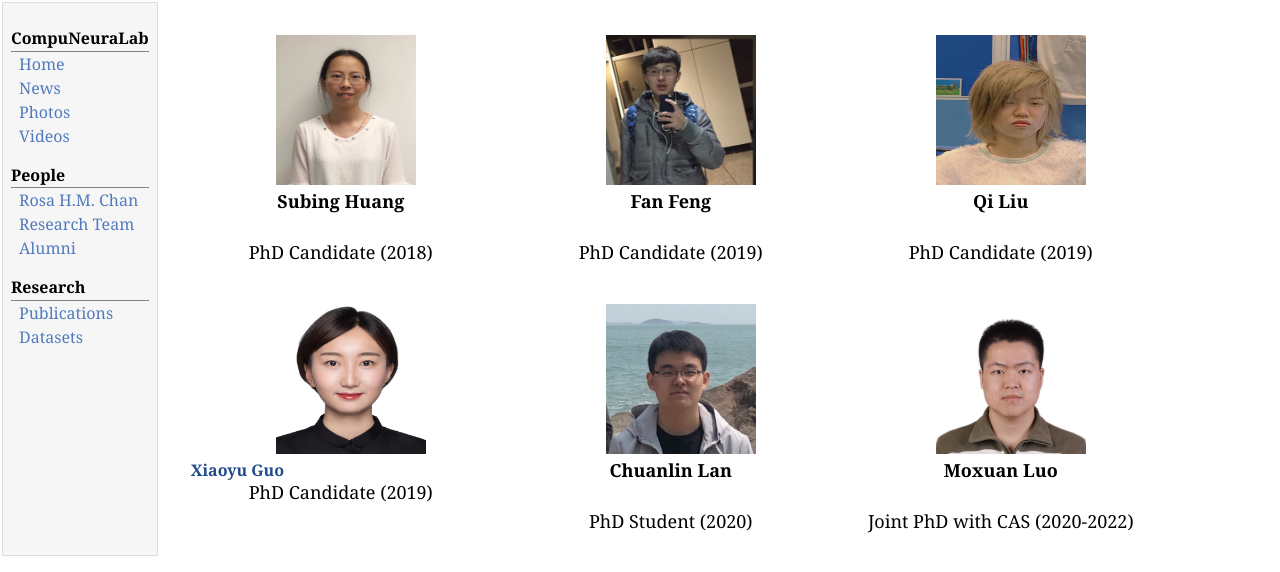
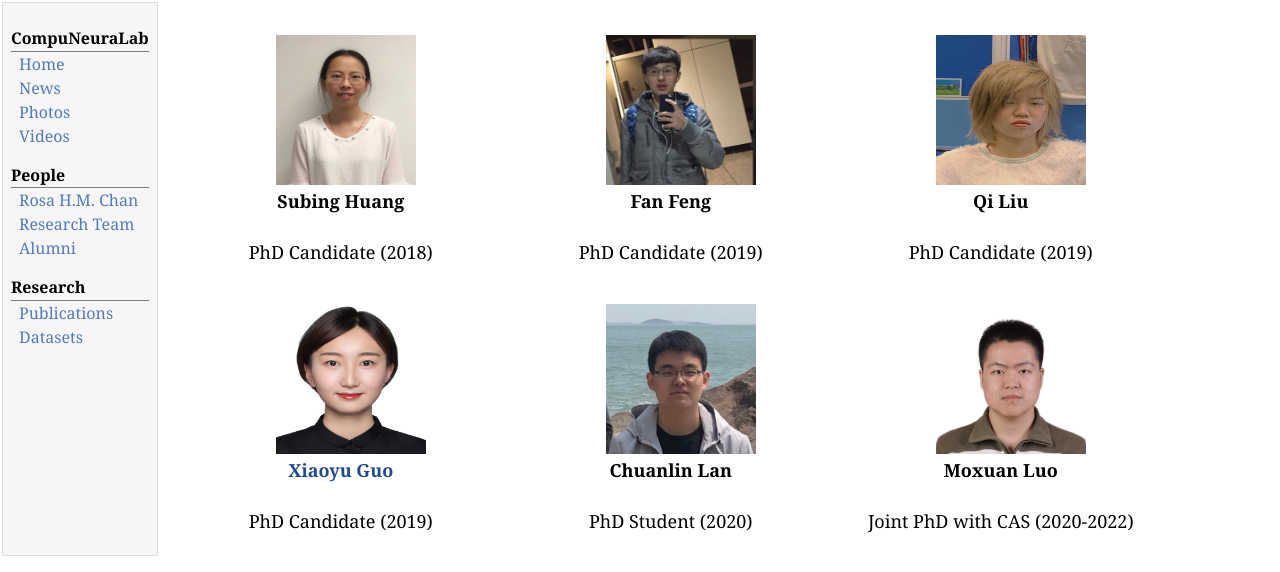
Before and after one commit to cityuCompuNeuroLab/cityuCompuNeuroLab.github.io, a plain HTML site: page team.html in a window 1280 px wide. Drawn offline with Linux system fonts and the light colour scheme.

Commit message:
update homepage

```diff
--- a/team.html
+++ b/team.html
@@ -45,7 +45,7 @@
           </li>
           <li>
              <img src="photos/bio/xyg.jpg" width="150" height="150"  alt="">
-             <a href="https://xiaoyuguo-kath.github.io/Xiaoyu-GUO/"><strong>Xiaoyu Guo</strong></a><br/>
+             <p><a href="https://xiaoyuguo-kath.github.io/Xiaoyu-GUO/"><strong>Xiaoyu Guo</strong></a></p><br/>
              <p>PhD Candidate (2019)</p>
           </li>
           <li>
```
Also changed, not shown: pub.html (+1 -1 lines), 2 other files.
